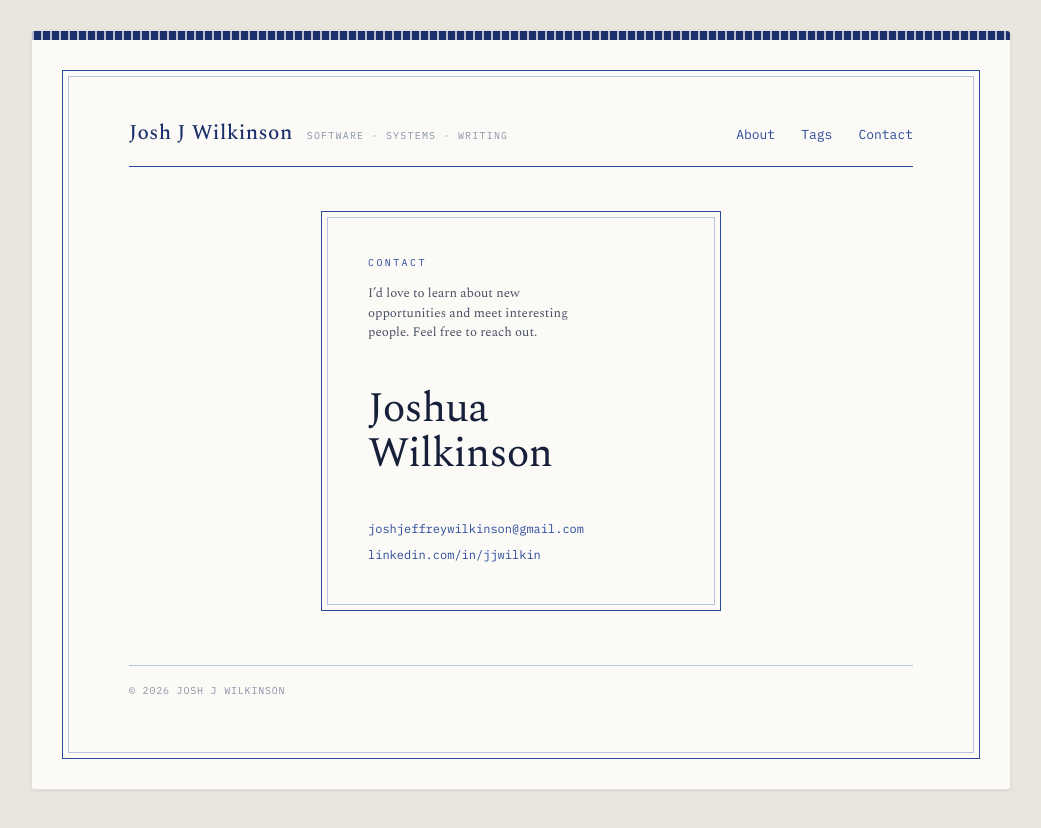
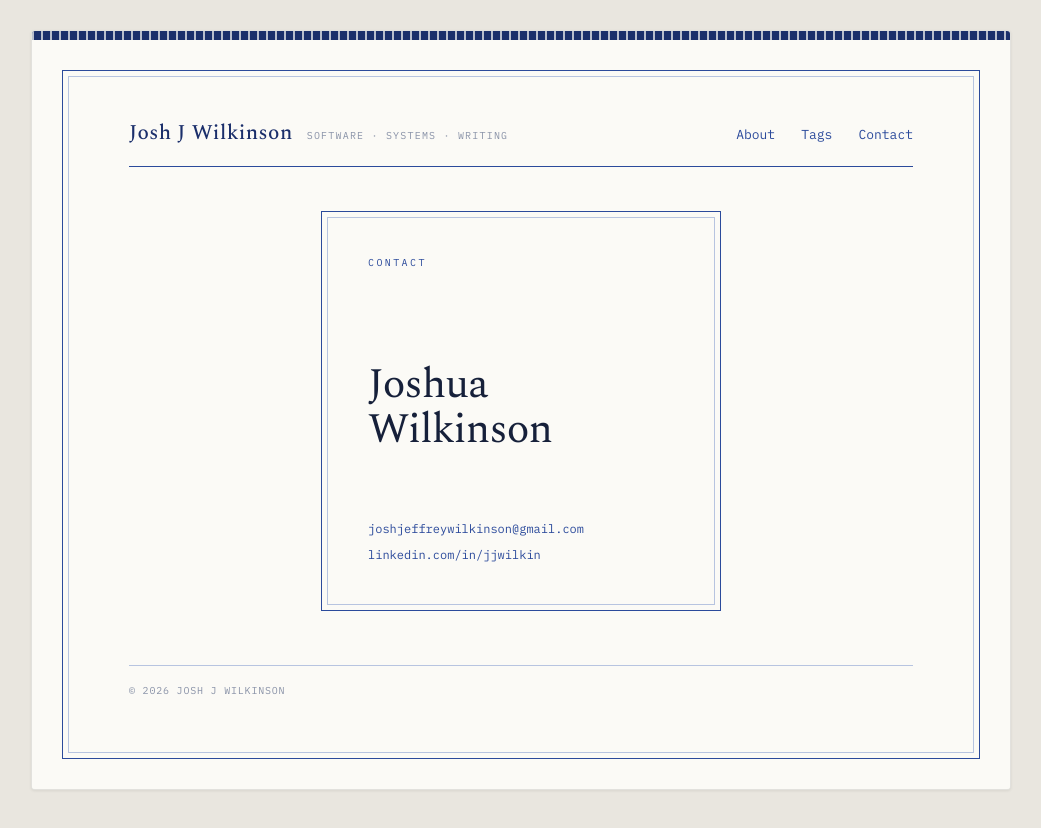
Before and after one commit to JJwilkin/jjw-fyi, an Astro site: page /contact in a window 1280 px wide. Shown: the whole page, without its empty margins (119-1160 px from the left). Built offline with nearby package versions, Linux system fonts and the light colour scheme; Astro itself is replaced by a stand-in of ours; no server answers.

Commit message:
Remove contact page invitation

```diff
--- a/src/pages/contact.astro
+++ b/src/pages/contact.astro
@@ -5,13 +5,7 @@ import BaseLayout from '../layouts/BaseLayout.astro';
 <BaseLayout title="Contact" description="Contact Josh J Wilkinson.">
   <div class="contact-page">
     <section class="contact-card" aria-labelledby="contact-name">
-      <div class="contact-card__intro">
-        <p class="eyebrow">Contact</p>
-        <p>
-          I’d love to learn about new opportunities and meet interesting people. Feel free to
-          reach out.
-        </p>
-      </div>
+      <p class="eyebrow">Contact</p>
 
       <h1 id="contact-name">Joshua Wilkinson</h1>
 
@@ -56,31 +50,6 @@ import BaseLayout from '../layouts/BaseLayout.astro';
     line-height: 1.08;
   }
 
-  .contact-card__intro {
-    display: flex;
-    flex-direction: column;
-    gap: 16px;
-  }
-
-  .contact-card__intro p {
-    max-width: 34ch;
-    margin: 0;
-    color: var(--ink-secondary);
-    font-size: 13px;
-    font-weight: 300;
-    line-height: 1.5;
-  }
-
-  .contact-card__intro .eyebrow {
-    color: var(--blue);
-    font-family: var(--font-ui);
-    font-size: 10px;
-    font-weight: 400;
-    letter-spacing: 0.24em;
-    line-height: 1;
-    text-transform: uppercase;
-  }
-
   .contact-card address {
     position: relative;
     z-index: 1;
@@ -115,13 +84,5 @@ import BaseLayout from '../layouts/BaseLayout.astro';
     .contact-card address {
       font-size: 10px;
     }
-
-    .contact-card__intro {
-      gap: 12px;
-    }
-
-    .contact-card__intro p {
-      font-size: 11px;
-    }
   }
 </style>
```
